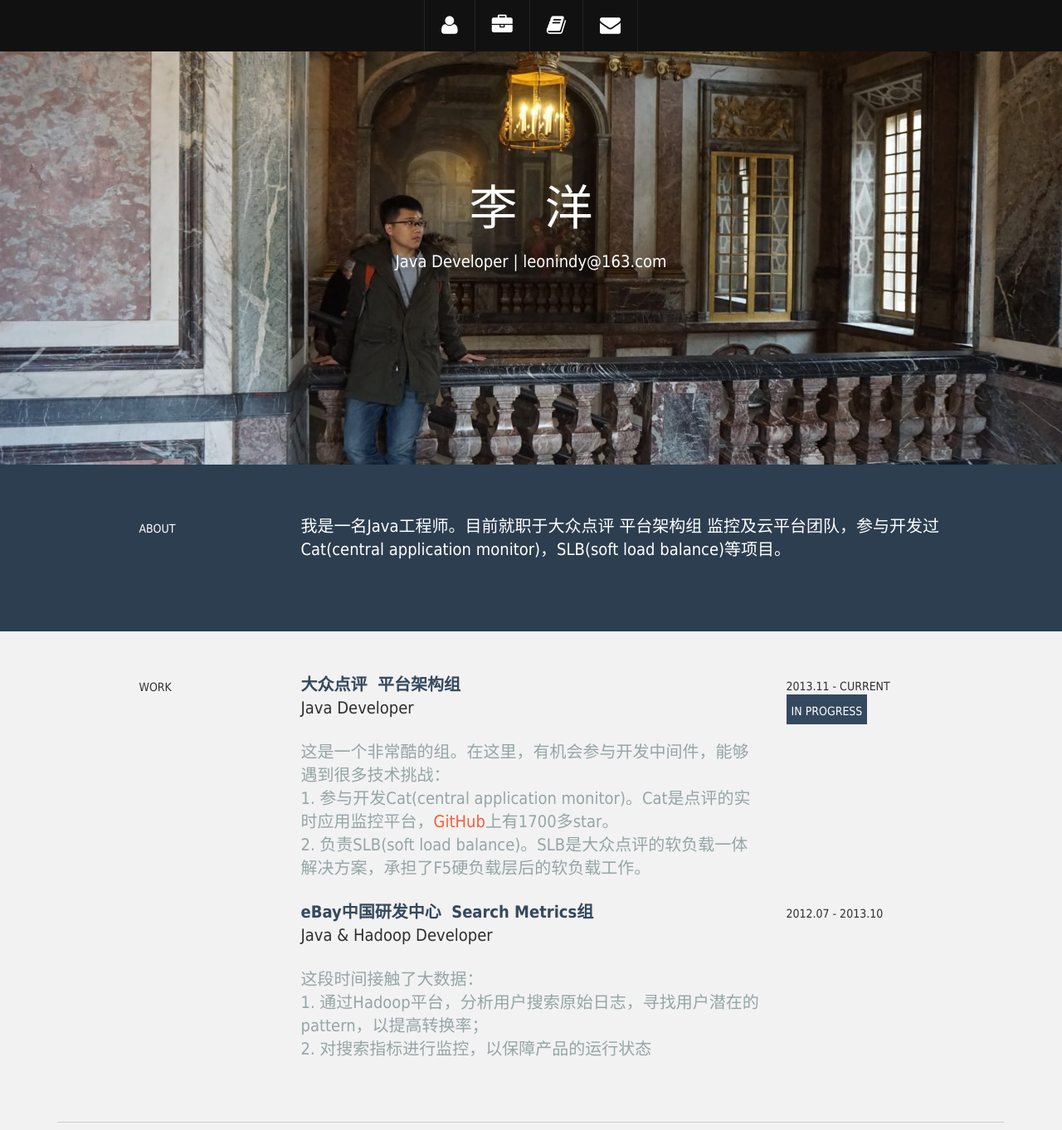
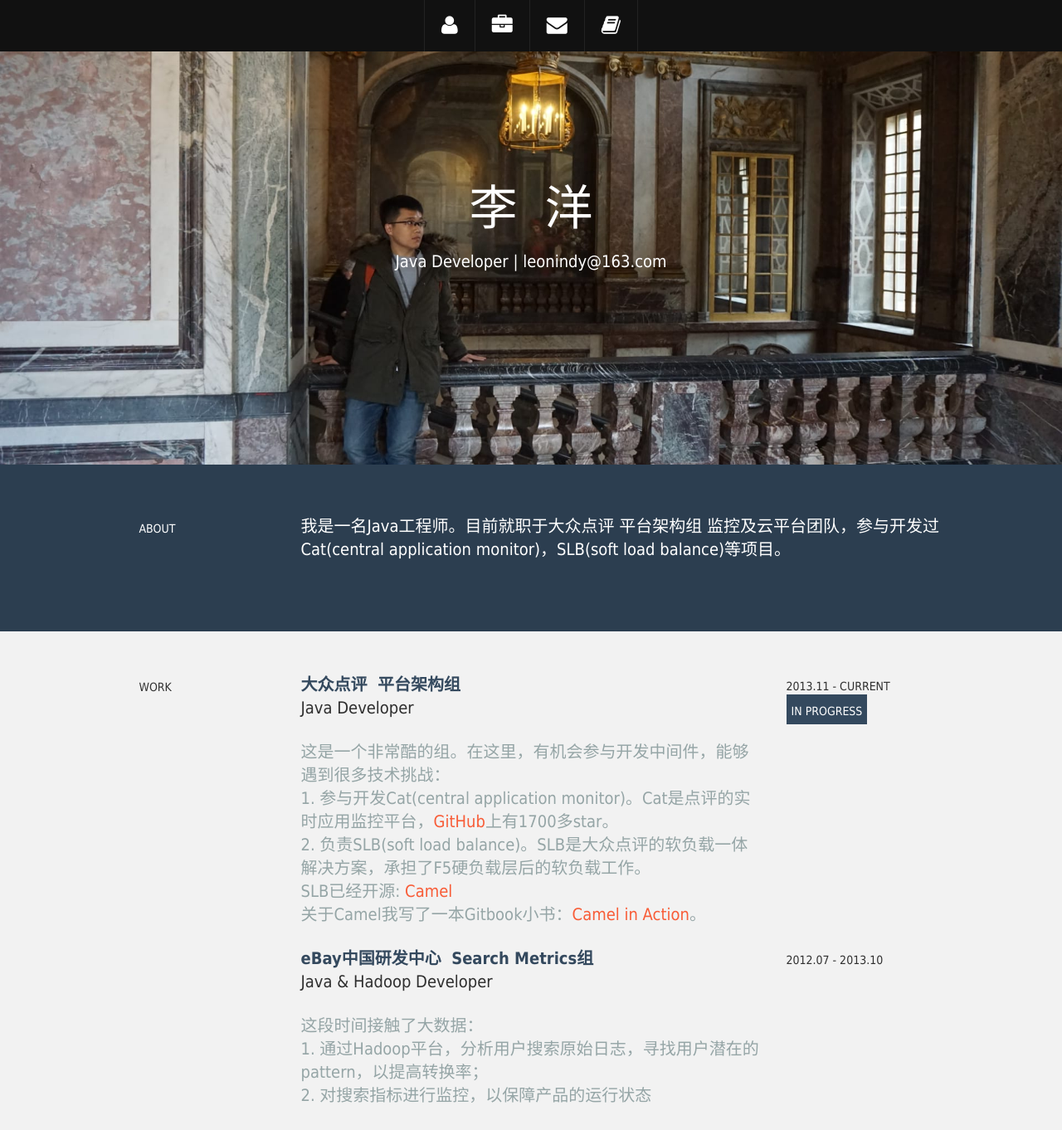
Before and after one commit to leonindy/leonindy.github.io, a plain HTML site: page index.html in a window 1280 px wide. Shown: the top 1362 px of the page at 83% size. Drawn offline with Linux system fonts and the light colour scheme; a web font is replaced by a local one.

Commit message:
add camel-book in the page

```diff
--- a/index.html
+++ b/index.html
@@ -33,10 +33,9 @@
                                 class="icon-user"></i></a></li>
                         <li class="menu-item"><a class="smoothScroll" href="#work" title="Works"><i
                                 class="icon-briefcase"></i></a></li>
-                        <li class="menu-item"><a class="smoothScroll" href="#education" title="Education"><i
-                                class="icon-book"></i></a></li>
                         <li class="menu-item"><a class="smoothScroll" href="#contact" title="Contact"><i
                                 class="icon-envelope"></i></a></li>
+                        <li class="menu-item"><a href="./camel" title="camel-in-action"><i class="icon-book"></i></a></li>
                     </ul>
                     <!--/ uL#nav -->
                 </div>
@@ -108,7 +107,9 @@
                 <more>这是一个非常酷的组。在这里，有机会参与开发中间件，能够遇到很多技术挑战：<br/>
                     1. 参与开发Cat(central application monitor)。Cat是点评的实时应用监控平台，<a
                             href="https://github.com/dianping/cat">GitHub</a>上有1700多star。<br/>
-                    2. 负责SLB(soft load balance)。SLB是大众点评的软负载一体解决方案，承担了F5硬负载层后的软负载工作。
+                    2. 负责SLB(soft load balance)。SLB是大众点评的软负载一体解决方案，承担了F5硬负载层后的软负载工作。<br/>
+                    SLB已经开源: <a href="https://github.com/leonindy/camel">Camel</a><br/>
+                    关于Camel我写了一本Gitbook小书：<a href="./camel">Camel in Action</a>。
                 </more>
             </p>
         </div>
@@ -147,7 +148,6 @@
 </div>
 <!--/.container -->
 
-<section id="education" name="education"></section>
 <!--EDUCATION DESCRIPTION -->
 <div class="container desc">
     <div class="row">
@@ -227,10 +227,11 @@
             </div>
             <div class="col-lg-3">
                 <p>
-                    <sm>SOCIAL LINKS</sm>
+                    <sm>LINKS</sm>
                 </p>
                 <p>
                     <a href="https://github.com/leonindy"><i class="icon-github"></i></a>
+                    <a href="./camel"><i class="icon-book"></i></a>
                 </p>
             </div>
         </div>
```
